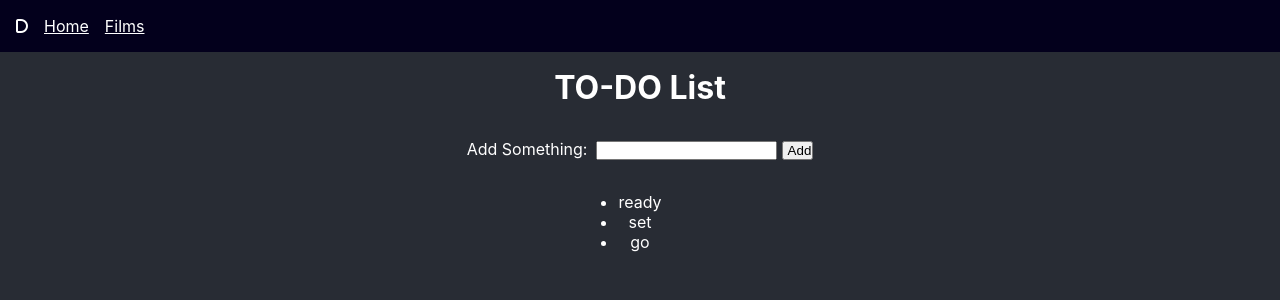
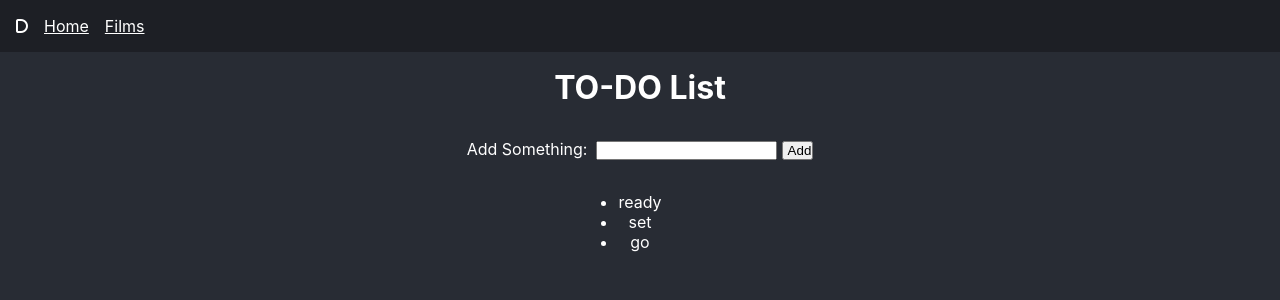
Before and after one commit to dustinslee/react-sandbox, a React (Create React App) app: page / in a window 1280 px wide. Shown: the top 300 px of the page. Built offline with nearby package versions, Linux system fonts and the light colour scheme.

Commit message:
Minor styling change and added loading element

```diff
--- a/src/App.css
+++ b/src/App.css
@@ -51,7 +51,7 @@ body {
   display: flex;
   justify-content: left;
   padding: 1em;
-  background-color: #03001C;
+  background-color: #1d1f25;
   gap: 2em;
 }
 
--- a/src/pages/films.page.css
+++ b/src/pages/films.page.css
@@ -35,3 +35,7 @@
   max-width: 1500px;
   margin: auto;
 }
+
+.loading {
+  font-size: 2rem;
+}
--- a/src/pages/films.page.jsx
+++ b/src/pages/films.page.jsx
@@ -54,6 +54,7 @@ export default function FilmsPage(props) {
             </li>
           )
         })}
+        {list.length === 0 && <p className="loading">Loading...</p>}
       </ul>
     </div>
   );
```
